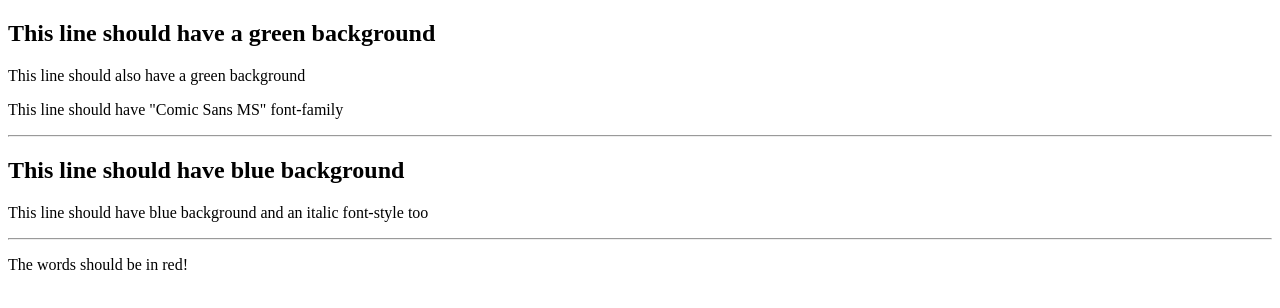
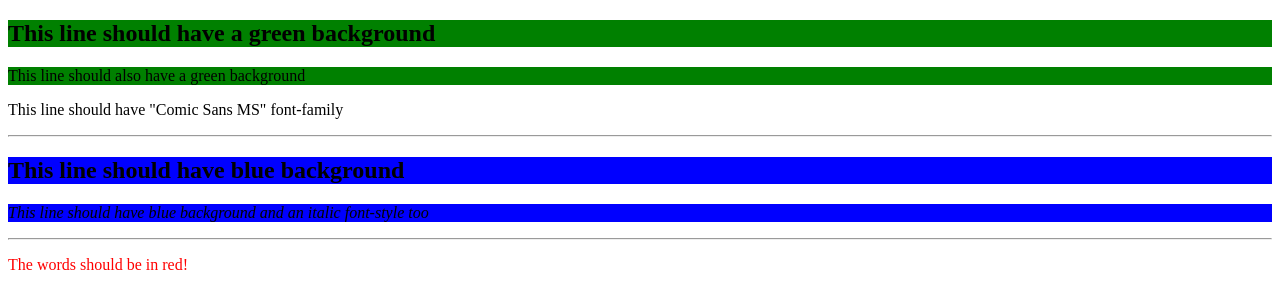
Before and after one commit to stolar17/rebeccatest, a plain HTML site: page classesids.html in a window 1280 px wide. Drawn offline with Linux system fonts and the light colour scheme.

Commit message:
Update classesids.html

```diff
--- a/classesids.html
+++ b/classesids.html
@@ -2,6 +2,7 @@
 <html>
     <head>
         <title>Classes and IDs</title>
+        <link href="classesidsstyle.css" rel="stylesheet">
     </head>
     <body>
         <h2 class="green">This line should have a green background</h2>
```
